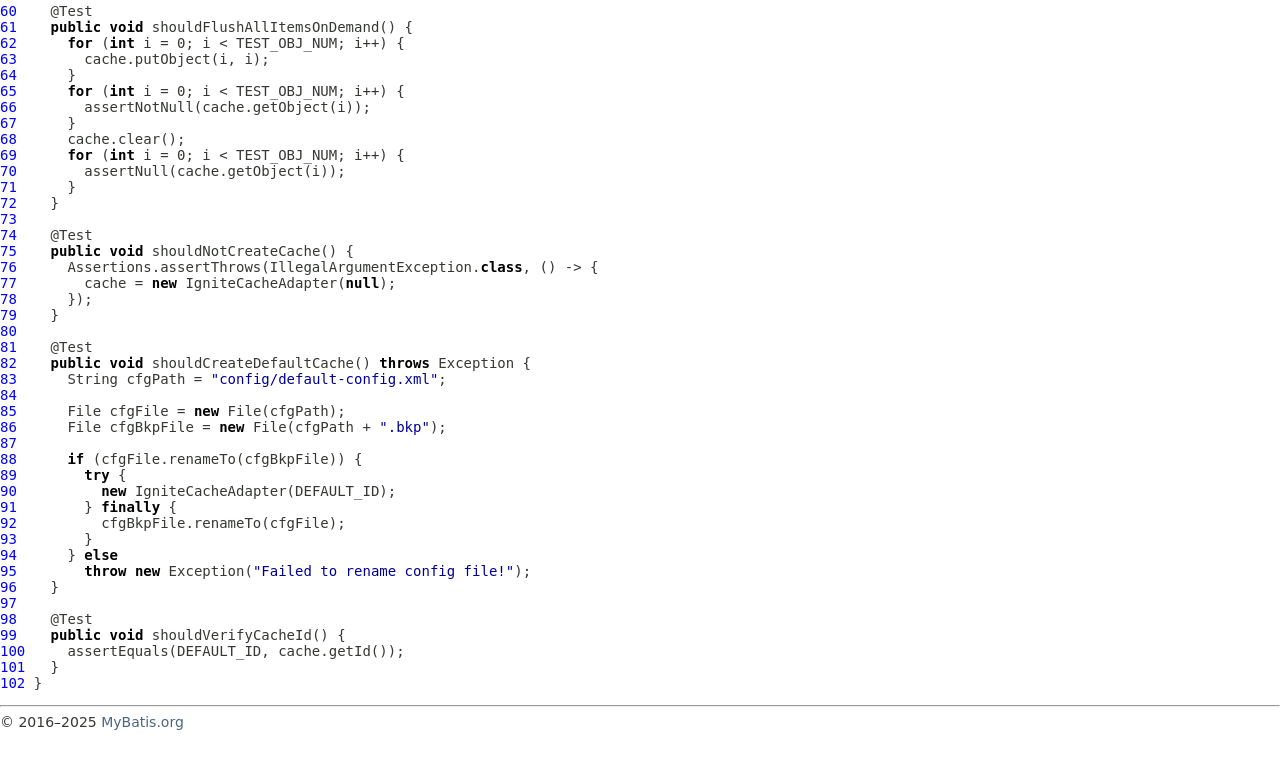
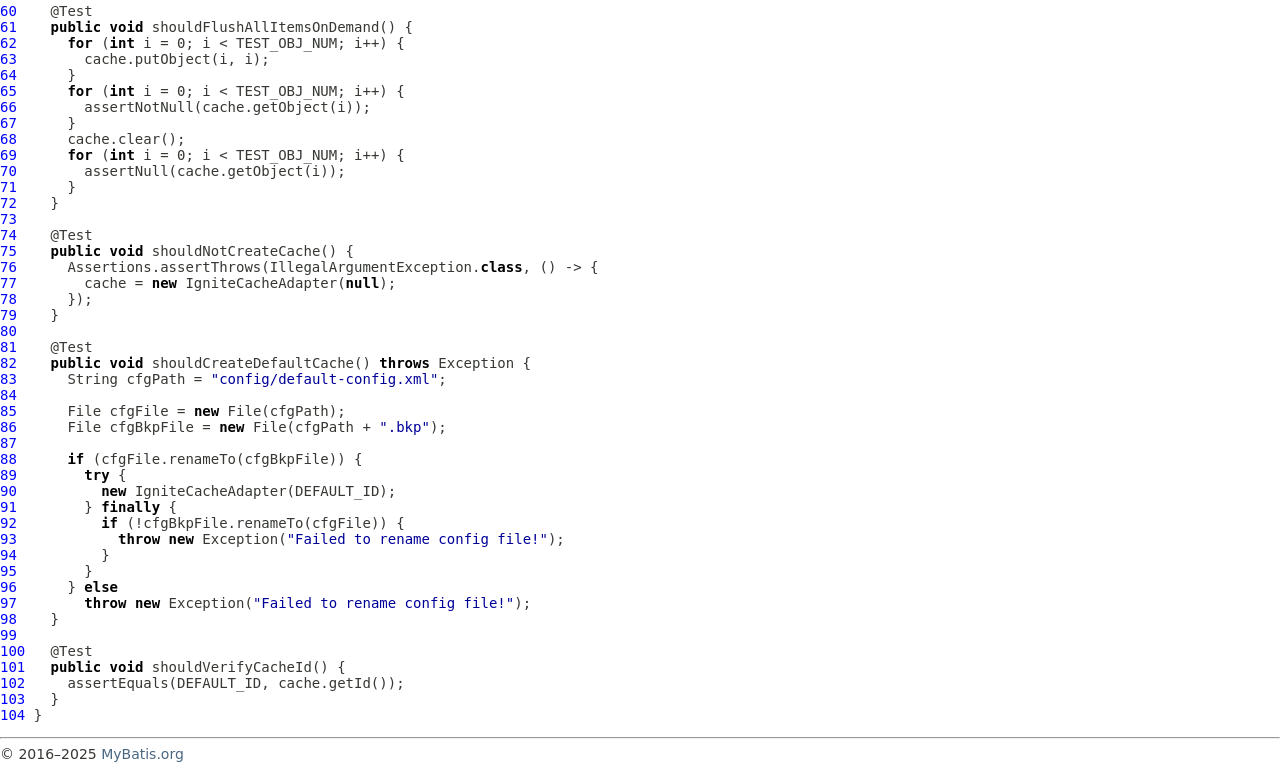
Before and after one commit to mybatis/ignite-cache, a plain HTML site: page xref-test/org/mybatis/caches/ignite/IgniteCacheAdapterTestCase.html in a window 1280 px wide. Shown: the part 973-1735 px from the top of the page. Before the commit the page ends 1703 px from the top, so only its background shows below. Drawn offline with Linux system fonts and the light colour scheme; a web font is replaced by a local one.

Commit message:
Deploying to gh-pages from @ mybatis/ignite-cache@a8720f32ba8a9b9bda6b22fac4bc456be5c9120f 🚀

```diff
--- a/xref-test/org/mybatis/caches/ignite/IgniteCacheAdapterTestCase.html
+++ b/xref-test/org/mybatis/caches/ignite/IgniteCacheAdapterTestCase.html
@@ -7,7 +7,7 @@
 <body>
 <div id="overview"><a href="../../../../../testapidocs/org/mybatis/caches/ignite/IgniteCacheAdapterTestCase.html">View Javadoc</a></div><pre>
 <a class="jxr_linenumber" name="L1" href="#L1">1</a>   <em class="jxr_comment">/*</em>
-<a class="jxr_linenumber" name="L2" href="#L2">2</a>   <em class="jxr_comment"> *    Copyright 2016-2022 the original author or authors.</em>
+<a class="jxr_linenumber" name="L2" href="#L2">2</a>   <em class="jxr_comment"> *    Copyright 2016-2025 the original author or authors.</em>
 <a class="jxr_linenumber" name="L3" href="#L3">3</a>   <em class="jxr_comment"> *</em>
 <a class="jxr_linenumber" name="L4" href="#L4">4</a>   <em class="jxr_comment"> *    Licensed under the Apache License, Version 2.0 (the "License");</em>
 <a class="jxr_linenumber" name="L5" href="#L5">5</a>   <em class="jxr_comment"> *    you may not use this file except in compliance with the License.</em>
@@ -97,17 +97,19 @@
 <a class="jxr_linenumber" name="L89" href="#L89">89</a>        <strong class="jxr_keyword">try</strong> {
 <a class="jxr_linenumber" name="L90" href="#L90">90</a>          <strong class="jxr_keyword">new</strong> IgniteCacheAdapter(DEFAULT_ID);
 <a class="jxr_linenumber" name="L91" href="#L91">91</a>        } <strong class="jxr_keyword">finally</strong> {
-<a class="jxr_linenumber" name="L92" href="#L92">92</a>          cfgBkpFile.renameTo(cfgFile);
-<a class="jxr_linenumber" name="L93" href="#L93">93</a>        }
-<a class="jxr_linenumber" name="L94" href="#L94">94</a>      } <strong class="jxr_keyword">else</strong>
-<a class="jxr_linenumber" name="L95" href="#L95">95</a>        <strong class="jxr_keyword">throw</strong> <strong class="jxr_keyword">new</strong> Exception(<span class="jxr_string">"Failed to rename config file!"</span>);
-<a class="jxr_linenumber" name="L96" href="#L96">96</a>    }
-<a class="jxr_linenumber" name="L97" href="#L97">97</a>
-<a class="jxr_linenumber" name="L98" href="#L98">98</a>    @Test
-<a class="jxr_linenumber" name="L99" href="#L99">99</a>    <strong class="jxr_keyword">public</strong> <strong class="jxr_keyword">void</strong> shouldVerifyCacheId() {
-<a class="jxr_linenumber" name="L100" href="#L100">100</a>     assertEquals(DEFAULT_ID, cache.getId());
-<a class="jxr_linenumber" name="L101" href="#L101">101</a>   }
-<a class="jxr_linenumber" name="L102" href="#L102">102</a> }
+<a class="jxr_linenumber" name="L92" href="#L92">92</a>          <strong class="jxr_keyword">if</strong> (!cfgBkpFile.renameTo(cfgFile)) {
+<a class="jxr_linenumber" name="L93" href="#L93">93</a>            <strong class="jxr_keyword">throw</strong> <strong class="jxr_keyword">new</strong> Exception(<span class="jxr_string">"Failed to rename config file!"</span>);
+<a class="jxr_linenumber" name="L94" href="#L94">94</a>          }
+<a class="jxr_linenumber" name="L95" href="#L95">95</a>        }
+<a class="jxr_linenumber" name="L96" href="#L96">96</a>      } <strong class="jxr_keyword">else</strong>
+<a class="jxr_linenumber" name="L97" href="#L97">97</a>        <strong class="jxr_keyword">throw</strong> <strong class="jxr_keyword">new</strong> Exception(<span class="jxr_string">"Failed to rename config file!"</span>);
+<a class="jxr_linenumber" name="L98" href="#L98">98</a>    }
+<a class="jxr_linenumber" name="L99" href="#L99">99</a>
+<a class="jxr_linenumber" name="L100" href="#L100">100</a>   @Test
+<a class="jxr_linenumber" name="L101" href="#L101">101</a>   <strong class="jxr_keyword">public</strong> <strong class="jxr_keyword">void</strong> shouldVerifyCacheId() {
+<a class="jxr_linenumber" name="L102" href="#L102">102</a>     assertEquals(DEFAULT_ID, cache.getId());
+<a class="jxr_linenumber" name="L103" href="#L103">103</a>   }
+<a class="jxr_linenumber" name="L104" href="#L104">104</a> }
 </pre>
 <hr/>
 <div id="footer">© 2016–2025 <a href="https://www.mybatis.org/">MyBatis.org</a></div>
```
Also changed, not shown: xref/org/mybatis/caches/ignite/IgniteCacheAdapter.html (+2 -2 lines).
